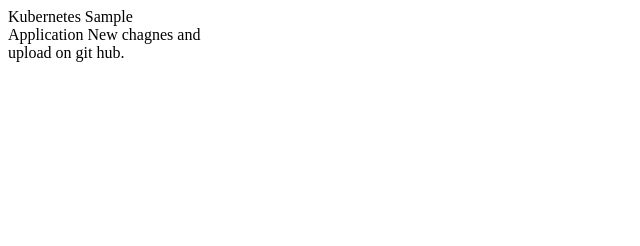
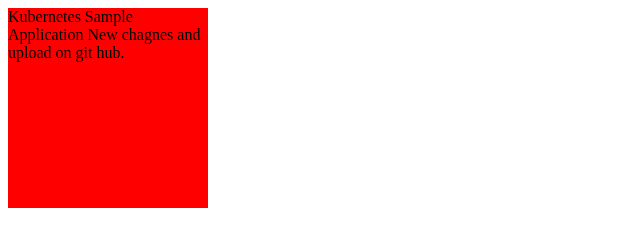
Before and after one commit to RajeshBoffincoders/digital-ocean-kubernetes-deploy, a plain HTML site: page index.html in a window 1280 px wide. Shown: the whole page, without its empty margins (0-640 px from the left). Drawn offline with Linux system fonts and the light colour scheme.

Commit message:
html file fixex

```diff
--- a/index.html
+++ b/index.html
@@ -1,7 +1,7 @@
 <!DOCTYPE html>
 <title>DigitalOcean</title>
 <body>
- <div style="hight:200px;width:200px;backgroud-color:red">
+ <div style="height:200px;width:200px;background:red">
   Kubernetes Sample Application
   New chagnes and upload on git hub.
 </div>
```
